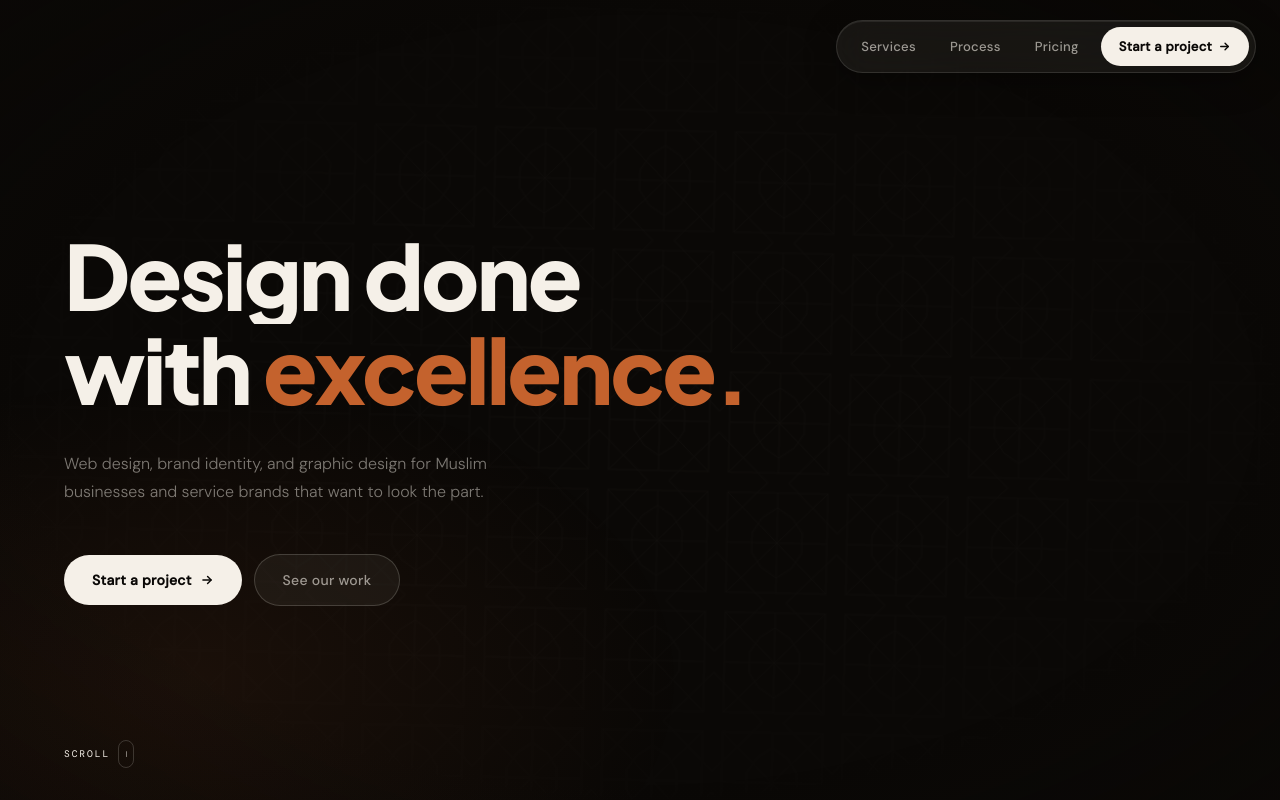
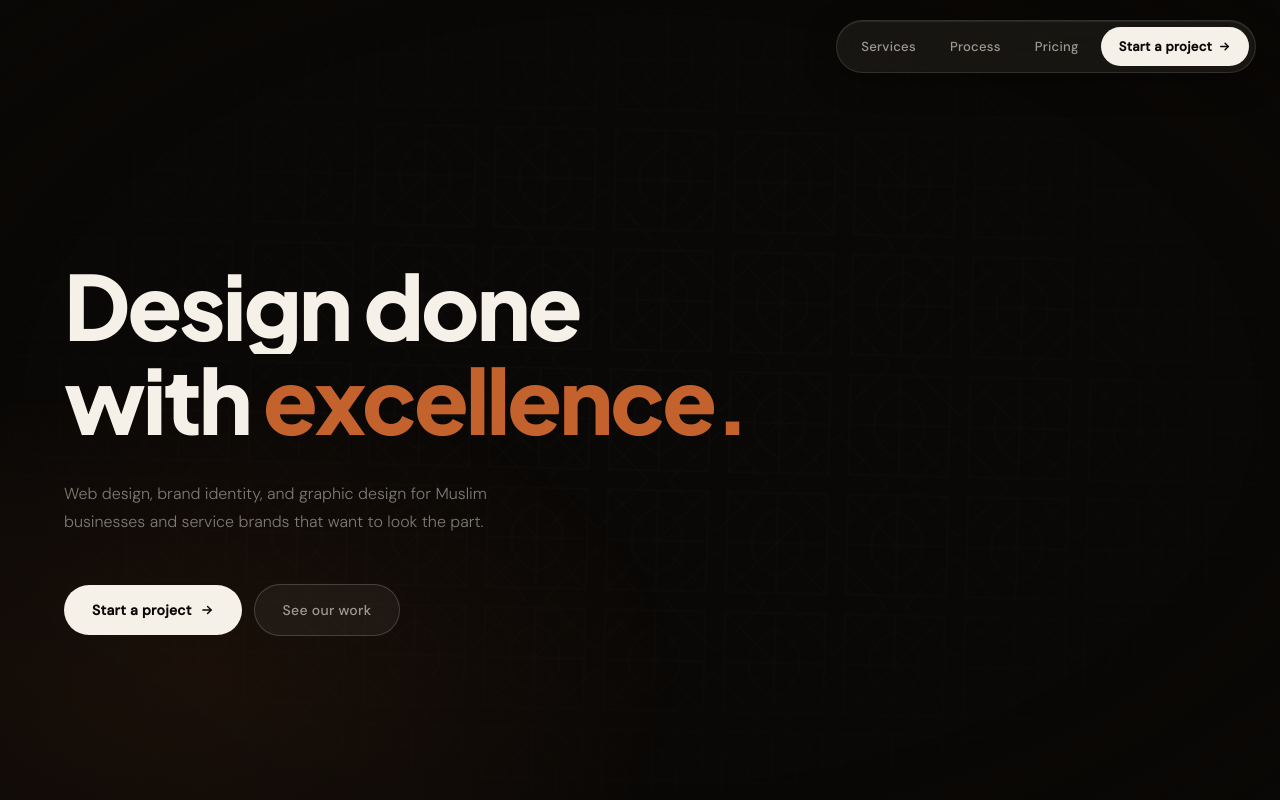
Before and after one commit to learning2codenowq/itqaan, a Next.js app: page / in a window 1280 px wide. Shown: the top 800 px of the page. Built offline with nearby package versions, Linux system fonts and the light colour scheme.

Commit message:
removed scroll pill in hero

```diff
--- a/components/sections/Hero.tsx
+++ b/components/sections/Hero.tsx
@@ -254,62 +254,6 @@
           )}
         </div>
 
-        {/* Bottom bar */}
-        {showContent && (
-          <motion.div
-            initial={{ opacity: 0 }}
-            animate={{ opacity: 1 }}
-            transition={{ duration: 0.6, delay: 1.1 }}
-            style={{
-              position: 'relative', zIndex: 1,
-              display: 'flex',
-              alignItems: 'center',
-              justifyContent: 'space-between',
-              padding: '0 64px 32px',
-            }}
-          >
-
-            <span style={{
-              display: 'flex',
-              alignItems: 'center',
-              gap: '8px',
-              fontFamily: 'var(--font-mono)',
-              fontSize: '0.6rem',
-              letterSpacing: '0.2em',
-              textTransform: 'uppercase',
-              color: 'var(--color-ink-28)',
-            }}>
-              Scroll
-              {/* Pill */}
-              <span
-                aria-hidden="true"
-                style={{
-                  display: 'flex',
-                  alignItems: 'flex-start',
-                  justifyContent: 'center',
-                  width: '16px',
-                  height: '28px',
-                  borderRadius: '9999px',
-                  border: '1px solid rgba(245,240,232,0.18)',
-                  overflow: 'hidden',
-                }}
-              >
-                <motion.span
-                  style={{
-                    display: 'block',
-                    width: '1px',
-                    height: '6px',
-                    borderRadius: '9999px',
-                    background: 'rgba(245,240,232,0.48)',
-                    marginTop: '5px',
-                  }}
-                  animate={{ y: [0, 10, 0] }}
-                  transition={{ duration: 2, repeat: Infinity, ease: 'easeInOut', delay: 1.5 }}
-                />
-              </span>
-            </span>
-          </motion.div>
-        )}
       </section>
 
       {/* CTA hover styles */}
```
Also changed, not shown: tsconfig.json (+26 -6 lines).
